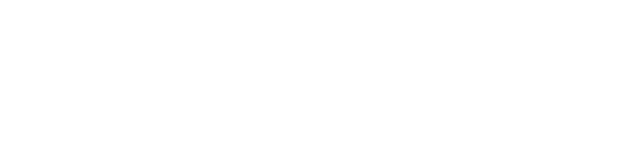
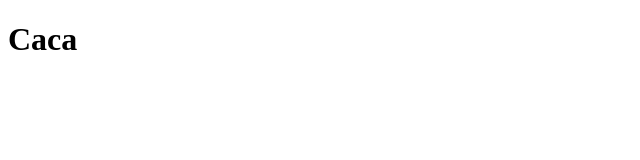
Before and after one commit to tkttvb/polybox, a plain HTML site: page index.html in a window 1280 px wide. Shown: the whole page, without its empty margins (0-640 px from the left). Drawn offline with Linux system fonts and the light colour scheme.

Commit message:
Update index.html

```diff
--- a/index.html
+++ b/index.html
@@ -6,6 +6,7 @@
         <title>Document</title>
     </head>
     <body>
-
+        <!-- Caca -->
+        <h1>Caca</h1>
     </body>
 </html>
```
